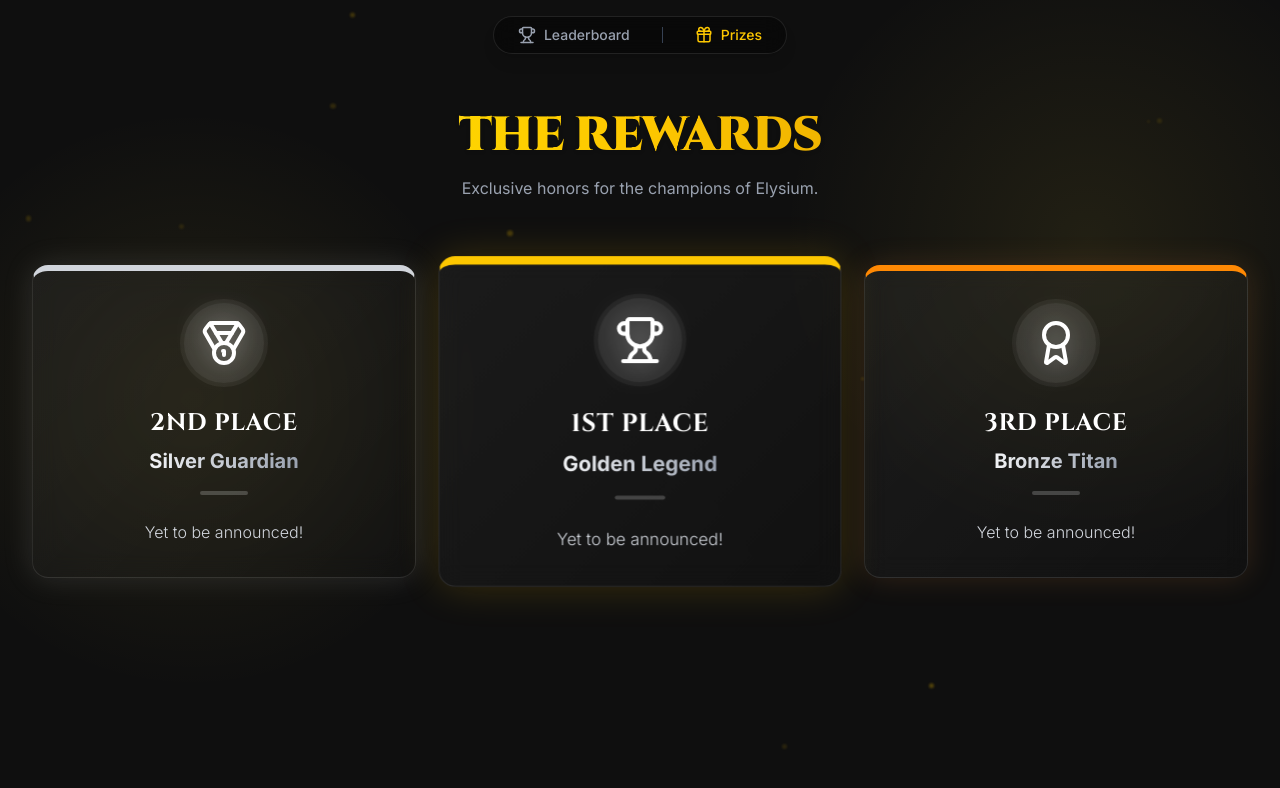
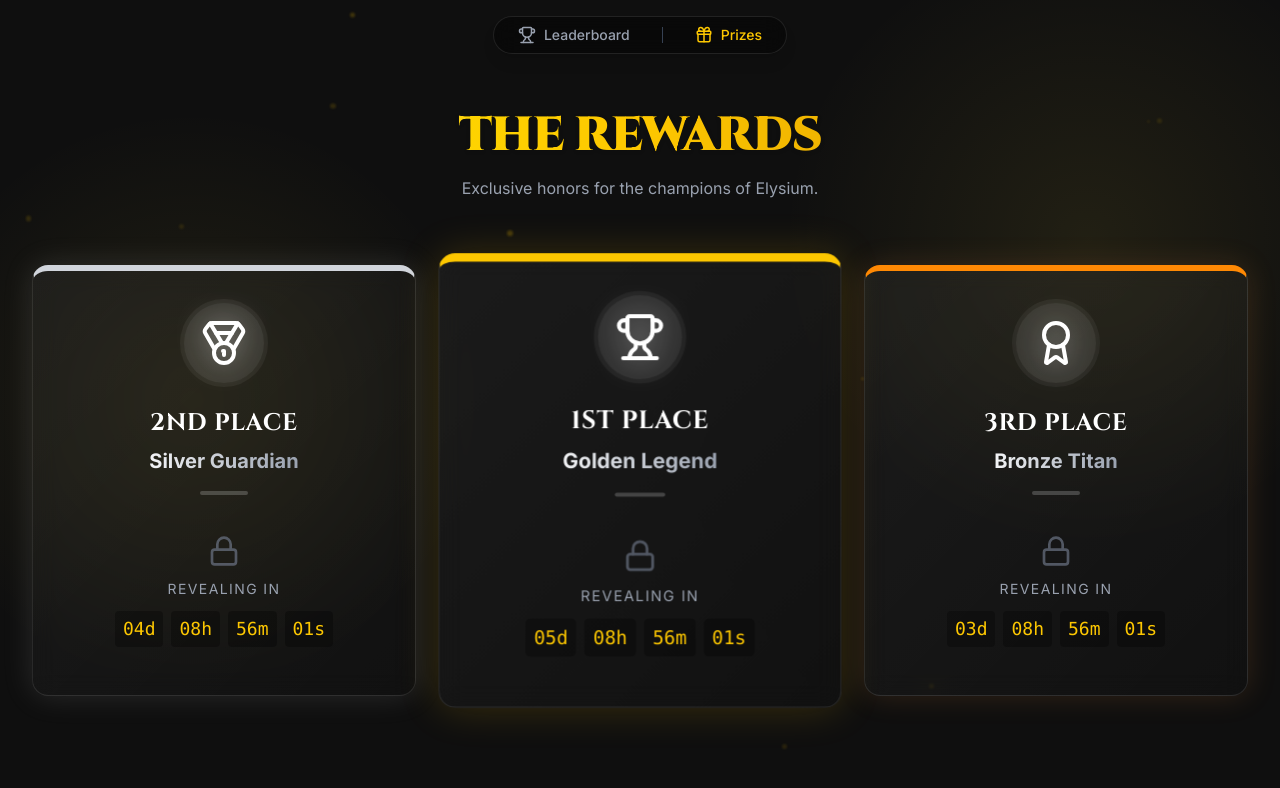
Before and after one commit to Akshatsah04/jcs-reg-count, a React (Vite) app: page /prizes in a window 1280 px wide. Shown: the top 788 px of the page. Built offline with nearby package versions, Linux system fonts and the light colour scheme.

Commit message:
updated price

```diff
--- a/src/components/Leaderboard.jsx
+++ b/src/components/Leaderboard.jsx
@@ -38,6 +38,20 @@ const Leaderboard = () => {
             {/* Main Content */}
             <div className="container mx-auto pb-12">
                 <Podium topThree={topThree} />
+
+                {/* Message Section */}
+                <motion.div
+                    initial={{ opacity: 0, scale: 0.9 }}
+                    animate={{ opacity: 1, scale: 1 }}
+                    transition={{ delay: 0.5 }}
+                    className="flex justify-center my-8 px-4"
+                >
+                    <div className="px-8 py-4 bg-red-500/10 border border-red-500/30 rounded-xl backdrop-blur-md shadow-[0_0_20px_rgba(220,38,38,0.2)] hover:border-red-500/50 transition-colors duration-300">
+                        <p className="text-red-400 font-bold uppercase tracking-widest text-sm md:text-base text-center flex items-center gap-2">
+                            <span className="text-xl">⚠️</span> Each JC must register at least 20 participants individually to be eligible for prizes if you are in top 3<span className="text-xl">⚠️</span>
+                        </p>
+                    </div>
+                </motion.div>
                 <LeaderboardList list={rest} />
             </div>
         </div>
--- a/src/data/jcs.js
+++ b/src/data/jcs.js
@@ -9,7 +9,7 @@ export const JUNIOR_COMMITTEE_MEMBERS = [
   { name: "Kanika Dev", registrations: 0 },
   { name: "Kushagr Singh", registrations: 0 },
   { name: "Shinjini Srivastava", registrations: 0 },
-  { name: "Kavya Das", registrations: 0 },
+  { name: "Kavya Das", registrations: 1 },
   { name: "Pradyumna Raj", registrations: 1 },
   { name: "Kaustav Halder", registrations: 0 },
   { name: "Navya Agarwal", registrations: 0 },
@@ -69,7 +69,7 @@ export const JUNIOR_COMMITTEE_MEMBERS = [
   { name: "Ayush Singh", registrations: 0 },
   { name: "Anirudh Hegde", registrations: 0 },
   { name: "Abhishek Jain", registrations: 0 },
-  { name: "Daksh Saxena", registrations: 0 },
+  { name: "Daksh Saxena", registrations: 1 },
   { name: "Vivek Babu Medikonda", registrations: 0 },
   { name: "Krish Goyal", registrations: 0 },
   { name: "Pulkit Jindal", registrations: 0 },
--- a/src/pages/Prizes.jsx
+++ b/src/pages/Prizes.jsx
@@ -1,8 +1,45 @@
-import React from 'react';
+import React, { useState, useEffect } from 'react';
 import { motion } from 'framer-motion';
-import { Trophy, Medal, Award } from 'lucide-react';
+import { Trophy, Medal, Award, Lock, Clock } from 'lucide-react';
 
-const PrizeCard = ({ rank, title, reward, icon: Icon, color, delay }) => {
+// --- CONFIGURATION ---
+// Set the date when prizes should be revealed for each rank
+// Format: YYYY-MM-DDTHH:MM:SS
+const REVEAL_DATE_GOLD = new Date("2026-02-08T00:00:00").getTime();
+const REVEAL_DATE_SILVER = new Date("2026-02-07T00:00:00").getTime();
+const REVEAL_DATE_BRONZE = new Date("2026-02-06T00:00:00").getTime(); // Set to past date for testing
+
+const useCountdown = (targetDate) => {
+    const [timeLeft, setTimeLeft] = useState(targetDate - new Date().getTime());
+
+    useEffect(() => {
+        const interval = setInterval(() => {
+            const now = new Date().getTime();
+            const distance = targetDate - now;
+            setTimeLeft(distance);
+
+            if (distance < 0) {
+                clearInterval(interval);
+            }
+        }, 1000);
+
+        return () => clearInterval(interval);
+    }, [targetDate]);
+
+    return Math.max(0, timeLeft);
+};
+
+const formatTime = (ms) => {
+    const days = Math.floor(ms / (1000 * 60 * 60 * 24));
+    const hours = Math.floor((ms % (1000 * 60 * 60 * 24)) / (1000 * 60 * 60));
+    const minutes = Math.floor((ms % (1000 * 60 * 60)) / (1000 * 60));
+    const seconds = Math.floor((ms % (1000 * 60)) / 1000);
+    return { days, hours, minutes, seconds };
+};
+
+const PrizeCard = ({ rank, title, reward, icon: Icon, color, delay, isRevealed, timeLeft, image }) => {
+    const timeComponents = formatTime(timeLeft);
+
     return (
         <motion.div
             initial={{ opacity: 0, y: 30, rotateX: 10 }}
@@ -28,9 +65,46 @@ const PrizeCard = ({ rank, title, reward, icon: Icon, color, delay }) => {
 
             <div className="w-12 h-1 bg-white/20 rounded-full mb-6"></div>
 
-            <p className="text-gray-300 font-light leading-relaxed">
-                {reward}
-            </p>
+            {isRevealed ? (
+                <motion.div
+                    initial={{ opacity: 0, scale: 0.8 }}
+                    animate={{ opacity: 1, scale: 1 }}
+                    transition={{ duration: 0.5 }}
+                    className="w-full flex flex-col items-center"
+                >
+                    {image ? (
+                        <div className="w-full h-48 mb-4 rounded-lg overflow-hidden border border-white/20 shadow-lg">
+                            <img src={image} alt={title} className="w-full h-full object-cover" />
+                        </div>
+                    ) : (
+                        <div className="w-full h-48 mb-4 rounded-lg bg-black/40 flex items-center justify-center border border-white/10">
+                            <span className="text-gray-500 italic">Image Placeholder</span>
+                        </div>
+                    )}
+                    <p className="text-gray-300 font-light leading-relaxed">
+                        {reward}
+                    </p>
+                </motion.div>
+            ) : (
+                <div className="w-full flex flex-col items-center justify-center py-4">
+                    <Lock size={32} className="text-gray-500 mb-3 animate-pulse" />
+                    <p className="text-gray-400 text-sm uppercase tracking-widest mb-3">Revealing In</p>
+                    <div className="flex gap-2 font-mono text-lg text-yellow-400">
+                        <div className="bg-black/30 px-2 py-1 rounded">
+                            {String(timeComponents.days).padStart(2, '0')}d
+                        </div>
+                        <div className="bg-black/30 px-2 py-1 rounded">
+                            {String(timeComponents.hours).padStart(2, '0')}h
+                        </div>
+                        <div className="bg-black/30 px-2 py-1 rounded">
+                            {String(timeComponents.minutes).padStart(2, '0')}m
+                        </div>
+                        <div className="bg-black/30 px-2 py-1 rounded">
+                            {String(timeComponents.seconds).padStart(2, '0')}s
+                        </div>
+                    </div>
+                </div>
+            )}
 
             {/* Glossy overlay */}
             <div className="absolute inset-0 bg-gradient-to-tr from-white/5 to-transparent opacity-0 group-hover:opacity-100 transition-opacity duration-500 pointer-events-none"></div>
@@ -39,6 +113,15 @@ const PrizeCard = ({ rank, title, reward, icon: Icon, color, delay }) => {
 };
 
 const Prizes = () => {
+    // Individual timers for each prize
+    const timeLeftGold = useCountdown(REVEAL_DATE_GOLD);
+    const timeLeftSilver = useCountdown(REVEAL_DATE_SILVER);
+    const timeLeftBronze = useCountdown(REVEAL_DATE_BRONZE);
+
+    const isRevealedGold = timeLeftGold <= 0;
+    const isRevealedSilver = timeLeftSilver <= 0;
+    const isRevealedBronze = timeLeftBronze <= 0;
+
     return (
         <div className="min-h-screen pt-28 pb-12 px-4 container mx-auto">
             <motion.div
@@ -59,28 +142,37 @@ const Prizes = () => {
                 <PrizeCard
                     rank="2nd Place"
                     title="Silver Guardian"
-                    reward="Yet to be announced!"
+                    reward="Silver Tier Prize Bundle + Certificate"
                     icon={Medal}
                     color="shadow-[0_0_30px_rgba(192,192,192,0.15)] hover:shadow-[0_0_50px_rgba(192,192,192,0.3)] border-t-[6px] border-t-gray-300"
                     delay={0.2}
+                    isRevealed={isRevealedSilver}
+                    timeLeft={timeLeftSilver}
+                    image="/images/prizes/silver.jpg"
                 />
 
                 <PrizeCard
                     rank="1st Place"
                     title="Golden Legend"
-                    reward="Yet to be announced!"
+                    reward="Gold Tier Prize Bundle + Trophy + Certificate"
                     icon={Trophy}
                     color="shadow-[0_0_40px_rgba(234,179,8,0.2)] hover:shadow-[0_0_60px_rgba(234,179,8,0.4)] border-t-[8px] border-t-yellow-400 scale-105 z-10"
                     delay={0.1}
+                    isRevealed={isRevealedGold}
+                    timeLeft={timeLeftGold}
+                    image="/images/prizes/gold.jpg"
                 />
 
                 <PrizeCard
                     rank="3rd Place"
                     title="Bronze Titan"
-                    reward="Yet to be announced!"
+                    reward="Bronze Tier Prize Bundle + Certificate"
                     icon={Award}
                     color="shadow-[0_0_30px_rgba(251,146,60,0.15)] hover:shadow-[0_0_50px_rgba(251,146,60,0.3)] border-t-[6px] border-t-orange-400"
                     delay={0.3}
+                    isRevealed={isRevealedBronze}
+                    timeLeft={timeLeftBronze}
+                    image="/price/ferrero.png"
                 />
             </div>
         </div>
```
Also changed, not shown: public/price/ferrero.png (added).
